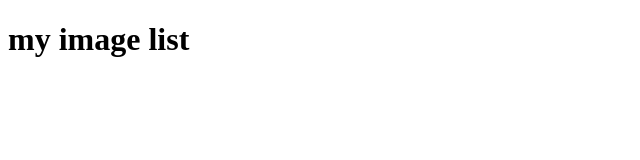
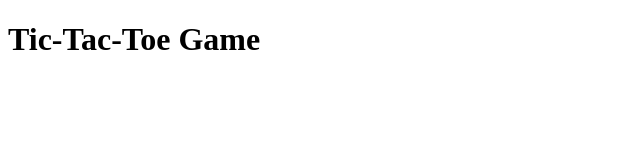
Before and after one commit to jgrantbrown/javascript-tic-tac-toe, a plain HTML site: page index.html in a window 1280 px wide. Shown: the whole page, without its empty margins (0-640 px from the left). Drawn offline with nearby package versions, Linux system fonts and the light colour scheme.

Commit message:
more file structure

```diff
--- a/index.html
+++ b/index.html
@@ -11,9 +11,9 @@
 </head>
 <body>
   <div id="wrapper">
-    <h1>my image list</h1>
+    <h1>Tic-Tac-Toe Game</h1>
 
-    <section id="images"></section>
+    <!-- <section id="images"></section> -->
 
   </div><!-- #wrapper -->
 </body>
```
